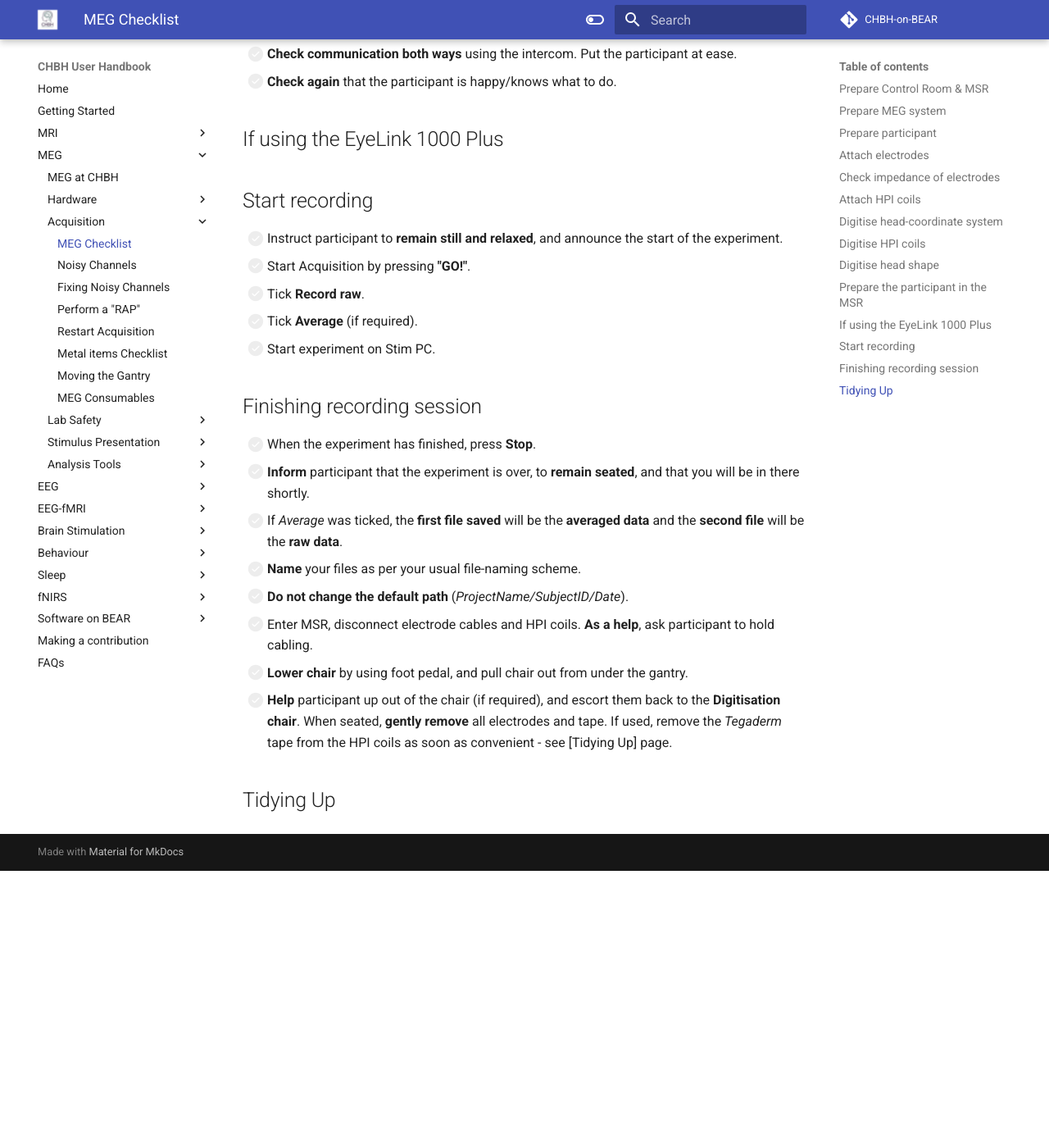
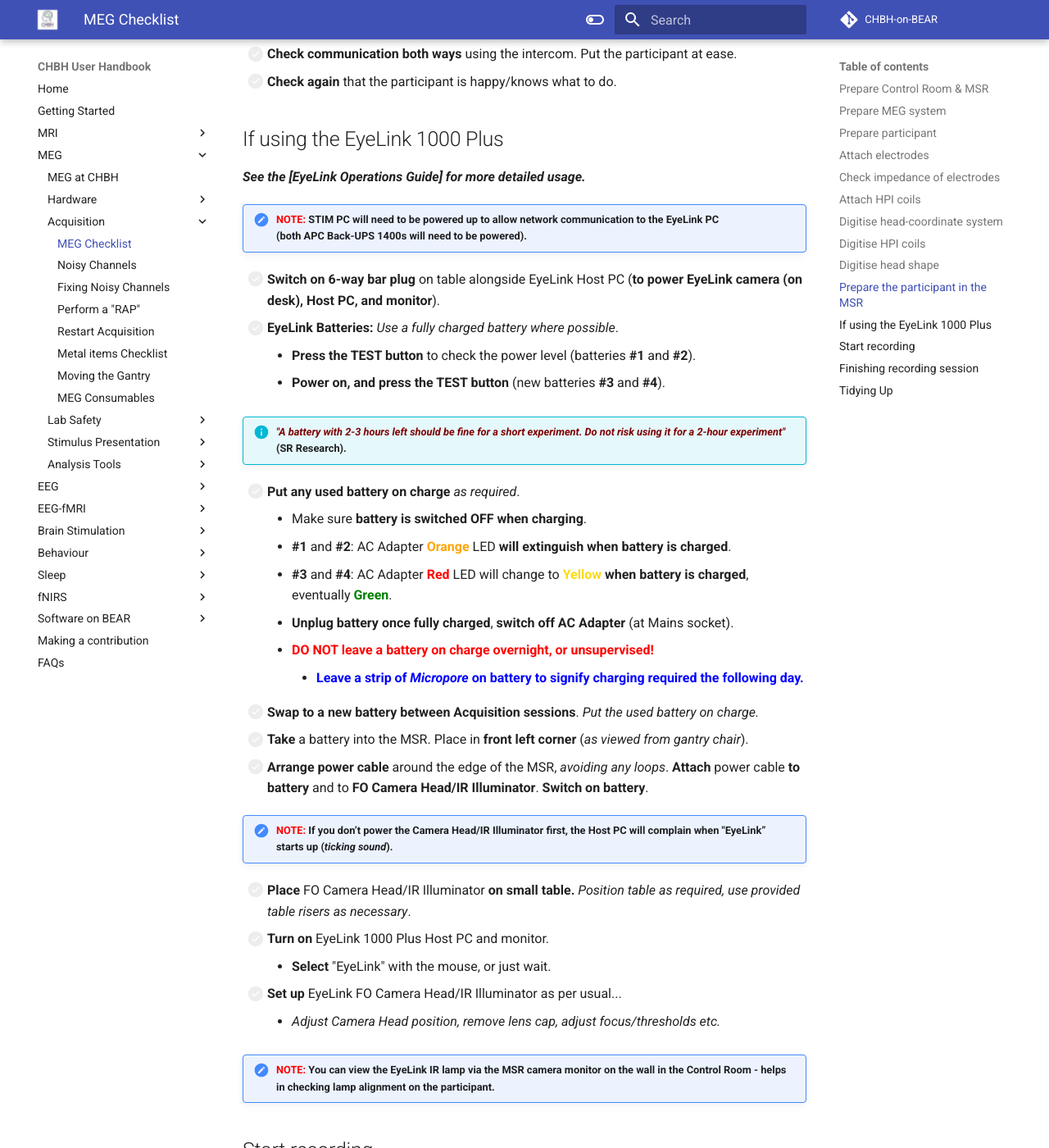
Before and after one commit to chbh-opensource/chbh-on-bear, an MkDocs documentation site: the page built from docs/meg/acquisition/meg-acquisition-checklist.md, in a window 1280 px wide and 1400 px high, scrolled down 9245 px. Shown: the whole window at 82% size. Built offline with MkDocs 1.6.1 and Material for MkDocs 9.7.7, drawn with Linux system fonts in a browser that asks for light colours; comment, search, counter and statistics services are not loaded; before the commit the page ends 10307 px from its top, so only the background shows below that.

Commit message:
Adding more to Acquisition Checklist

```diff
--- a/docs/meg/acquisition/meg-acquisition-checklist.md
+++ b/docs/meg/acquisition/meg-acquisition-checklist.md
@@ -267,7 +267,40 @@
 - [ ] **Check communication both ways** using the intercom. Put the participant at ease.
 - [ ] **Check again** that the participant is happy/knows what to do.
 
+
 ## If using the EyeLink 1000 Plus
+
+***See the [EyeLink Operations Guide] for more detailed usage.***
+
+!!! Note "<span style="color:red">NOTE:</span> STIM PC will need to be powered up to allow network communication to the EyeLink PC<br />(both APC Back-UPS 1400s will need to be powered)."
+
+- [ ] **Switch on 6-way bar plug** on table alongside EyeLink Host PC (**to power EyeLink camera (on desk), Host PC, and monitor**).
+- [ ] **EyeLink Batteries:** *Use a fully charged battery where possible*.
+	- **Press the TEST button** to check the power level (batteries **#1** and **#2**).
+	- **Power on, and press the TEST button** (new batteries **#3** and **#4**).
+
+!!! info "*<span style="color:maroon">"A battery with 2-3 hours left should be fine for a short experiment. Do not risk using it for a 2-hour experiment"</span>*(SR Research)."
+
+- [ ] **Put any used battery on charge** *as required*.
+	- Make sure **battery is switched OFF when charging**.
+	- **#1** and **#2**: AC Adapter **<span style="color:orange">Orange</span>** LED **will extinguish when battery is charged**.
+	- **#3** and **#4**: AC Adapter **<span style="color:red">Red</span>** LED will change to **<span style="color:#FDDA0D">Yellow</span>** **when battery is charged**, eventually **<span style="color:green">Green</span>**.
+	- **Unplug battery once fully charged**, **switch off AC Adapter** (at Mains socket).
+	- **<span style="color:red">DO NOT leave a battery on charge overnight, or unsupervised!</span>**
+		- **<span style="color:blue">Leave a strip of *Micropore* on battery to signify charging required the following day.**</span>
+- [ ] **Swap to a new battery between Acquisition sessions**. *Put the used battery on charge.*
+- [ ] **Take** a battery into the MSR. Place in **front left corner** (*as viewed from gantry chair*).
+- [ ] **Arrange power cable** around the edge of the MSR, *avoiding any loops*. **Attach** power cable **to battery** and to **FO Camera Head/IR Illuminator**. **Switch on battery**.
+
+!!! Note "<span style="color:red">NOTE:</span> If you don’t power the Camera Head/IR Illuminator first, the Host PC will complain when "EyeLink” starts up (*ticking sound*).</span>"
+
+- [ ] **Place** FO Camera Head/IR Illuminator **on small table.** *Position table as required, use provided table risers as necessary*.
+- [ ] **Turn on** EyeLink 1000 Plus Host PC and monitor.
+	- **Select** "EyeLink" with the mouse, or just wait.
+- [ ] **Set up** EyeLink FO Camera Head/IR Illuminator as per usual...
+	- *Adjust Camera Head position, remove lens cap, adjust focus/thresholds etc.*
+
+!!! Note "<span style="color:red">NOTE:</span> You can view the EyeLink IR lamp via the MSR camera monitor on the wall in the Control Room - helps in checking lamp alignment on the participant."
 
 
 ## Start recording
```
